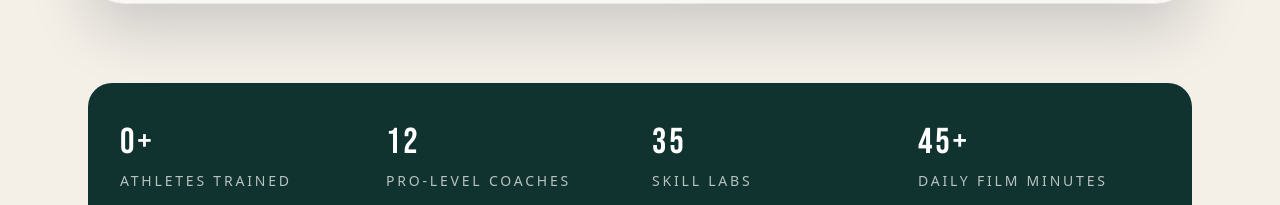
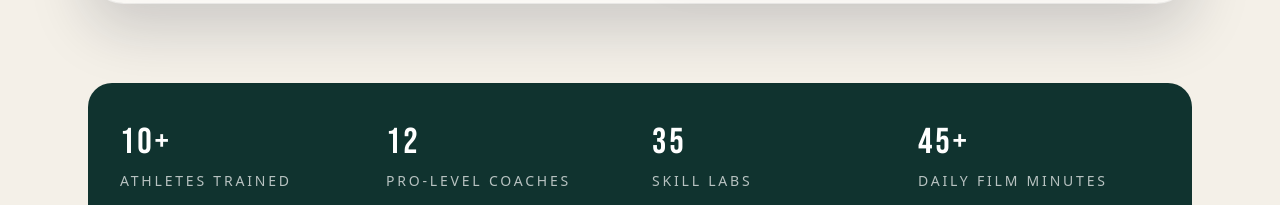
Before and after one commit to DannyS641/Adrenale5-Basketball-Summer-Camp, a Next.js app: page / in a window 1280 px wide. Shown: the part 3771-3976 px from the top of the page. Built offline with nearby package versions, Linux system fonts and the light colour scheme.

Commit message:
Update "Athletes Trained" value to 10 in StatCounters component

```diff
--- a/src/components/StatCounters.tsx
+++ b/src/components/StatCounters.tsx
@@ -3,7 +3,7 @@
 import { useEffect, useMemo, useState } from "react";
 
 const STAT_DATA = [
-  { label: "Athletes Trained", value: 0, suffix: "+" },
+  { label: "Athletes Trained", value: 10, suffix: "+" },
   { label: "Pro-Level Coaches", value: 12, suffix: "" },
   { label: "Skill Labs", value: 35, suffix: "" },
   { label: "Daily Film Minutes", value: 45, suffix: "+" },
```
